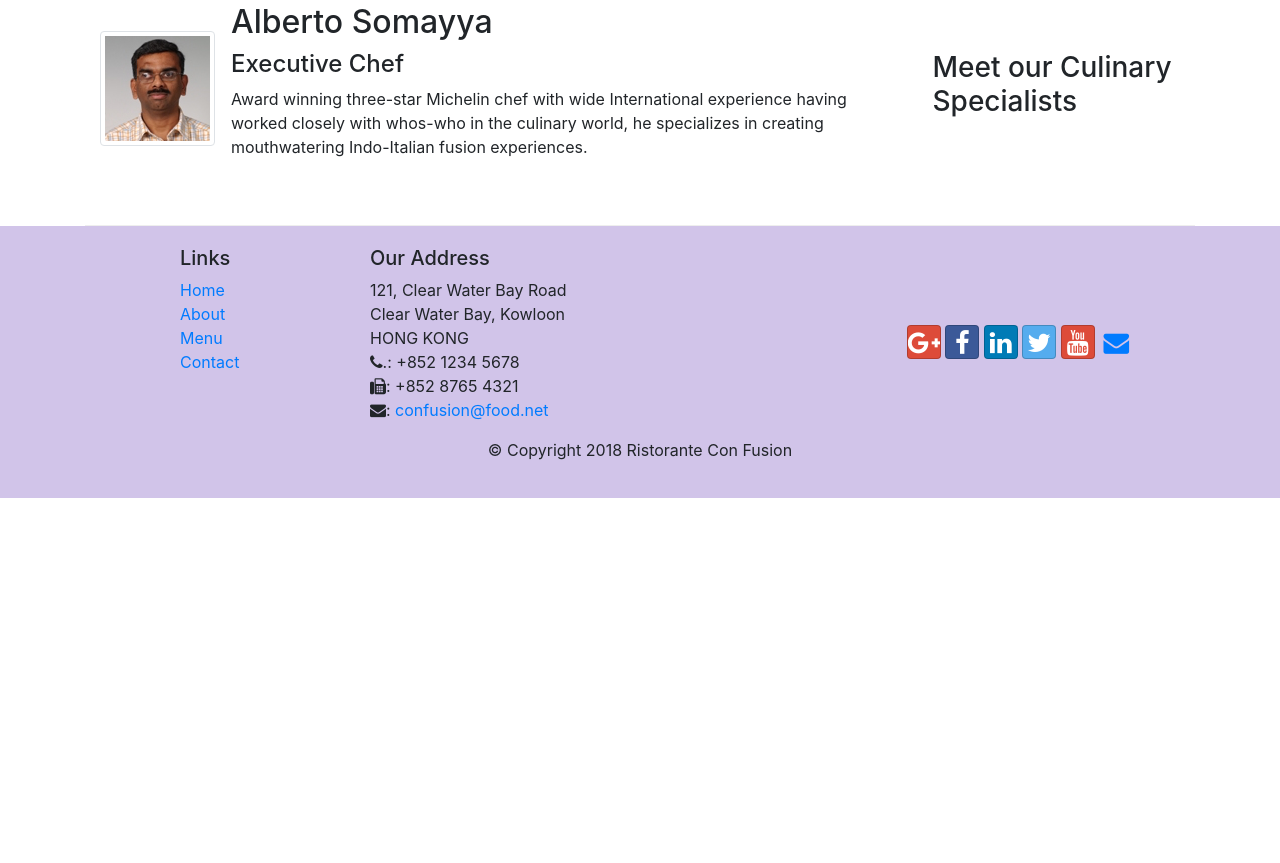
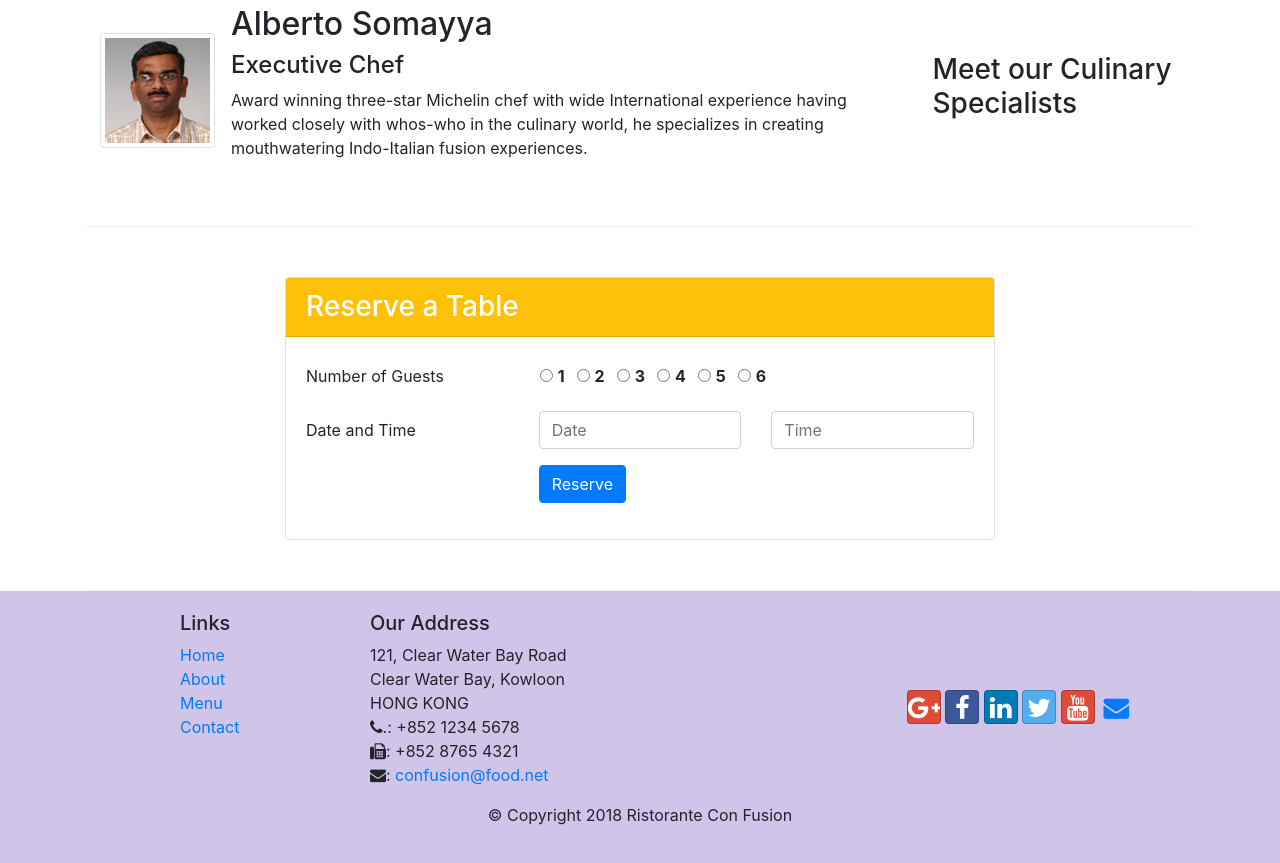
Before and after one commit to joefayed/Bootstrap-First-Project, a website: page index.html in a window 1280 px wide. Shown: the part 853-1716 px from the top of the page. Before the commit the page ends 1351 px from the top, so only its background shows below. Drawn offline with nearby package versions, Linux system fonts and the light colour scheme.

Commit message:
After Assignment 2

```diff
--- a/index.html
+++ b/index.html
@@ -36,8 +36,11 @@
                     <h1>Ristorante con Fusion</h1>
                     <p>We take inspiration from the World's best cuisines, and create a unique fusion experience. Our lipsmacking creations will tickle your culinary senses!</p>
                 </div>
-                <div class="col-12 col-sm align-self-center">
+                <div class="col-6 col-sm align-self-center">
                     <img src="img/logo.png" class="img-fluid">
+                </div>
+                <div class="col-6 col-sm align-self-center">
+                        <a href="#testform" class="btn btn-warning btn-sm btn-block">Reserve Table</button> </a>
                 </div>
             </div>
         </div>
@@ -66,11 +69,11 @@
             </div>
             <div class="col col-sm col-md">
                 <div class="media">
-                        <img class="d-flex mr-3 img-thumbnail align-self-center" src="img/buffet.png" alt="Uthappizza">
                         <div class="media-body">
-                                <h2>Weekend Grand Buffet</h2>
+                                <h2 class="mt-0">Weekend Grand Buffet <span class="badge badge-danger">NEW</h2>
                                 <p>Featuring mouthwatering combinations with a choice of five different salads, six enticing appetizers, six main entrees and five choicest desserts. Free flowing bubbly and soft drinks. All for just $19.99 per person </p>
                         </div>
+                        <img class="d-flex ml-3 img-thumbnail align-self-center" src="img/buffet.png" alt="Uthappizza">
                 </div>
             </div>
         </div>
@@ -83,9 +86,65 @@
                 <div class="media">
                         <img class="d-flex mr-3 img-thumbnail align-self-center" src="img/alberto.png" alt="Uthappizza">
                         <div class="media-body">
-                                <h2>Alberto Somayya</h2>
+                                <h2 class="mt-0">Alberto Somayya</h2>
                                 <h4>Executive Chef</h4>
                                 <p>Award winning three-star Michelin chef with wide International experience having worked closely with whos-who in the culinary world, he specializes in creating mouthwatering Indo-Italian fusion experiences. </p>
+                        </div>
+                </div>
+            </div>
+        </div>
+        <div class="row row-content">
+            <div class="col-12 col-sm-8 offset-md-2">
+                <div class="card">
+                        <h3 class="card-header bg-warning text-white"> Reserve a Table </h3>
+                        <div class="card-body">
+                            <form id="testform">
+                                <div class="form-group row">
+                                    <label for="nog" class="col-md-4 col-form-label">Number of Guests</label>
+                                    <div class="form-check form-check-inline ml-3">
+                                        <input class="form-check-input" type="radio" name="inlineRadioOptions" id="inlineRadio1" value="option1">
+                                        <label class="form-check-label" for="inlineRadio1"><strong>1</strong></label>
+                                    </div>
+                                    <div class="form-check form-check-inline">
+                                        <input class="form-check-input" type="radio" name="inlineRadioOptions" id="inlineRadio2" value="option2">
+                                        <label class="form-check-label" for="inlineRadio2"><strong>2</strong></label>
+                                    </div>
+                                    <div class="form-check form-check-inline">
+                                        <input class="form-check-input" type="radio" name="inlineRadioOptions" id="inlineRadio3" value="option3">
+                                        <label class="form-check-label" for="inlineRadio3"><strong>3</strong></label>
+                                    </div>
+                                    <div class="form-check form-check-inline">
+                                        <input class="form-check-input" type="radio" name="inlineRadioOptions" id="inlineRadio4" value="option4">
+                                        <label class="form-check-label" for="inlineRadio4"><strong>4</strong></label>
+                                    </div>
+                                    <div class="form-check form-check-inline">
+                                        <input class="form-check-input" type="radio" name="inlineRadioOptions" id="inlineRadio5" value="option5">
+                                        <label class="form-check-label" for="inlineRadio5"><strong>5</strong></label>
+                                    </div>
+                                    <div class="form-check form-check-inline">
+                                        <input class="form-check-input" type="radio" name="inlineRadioOptions" id="inlineRadio6" value="option6">
+                                        <label class="form-check-label" for="inlineRadio6"><strong>6</strong></label>
+                                    </div>
+                                </div>
+                                <div class="form-group row">
+                                        <label for="telnum" class="col-12 col-md-4 col-form-label">Date and Time</label>
+                                        <div class="col-6 col-md-4">
+                                            <input type="text" class="form-control" id="date" name="date"
+                                            placeholder="Date">
+                                        </div>
+                                        <div class="col-6 col-md-4">
+                                                <input type="text" class="form-control" id="time" name="time"
+                                                placeholder="Time">
+                                        </div>
+                                </div>
+                                <div class="form-group row">
+                                        <div class="offset-md-4 col-md-10">
+                                            <button type="submit" class="btn btn-primary">
+                                                Reserve
+                                            </button>
+                                        </div>
+                                </div>
+                            </form>
                         </div>
                 </div>
             </div>
```
